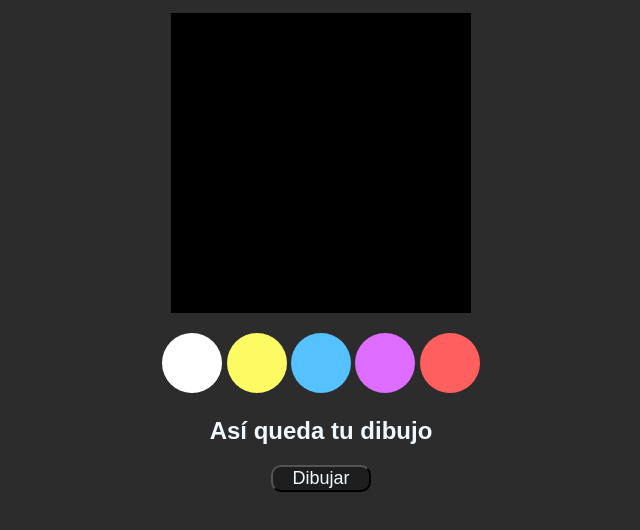
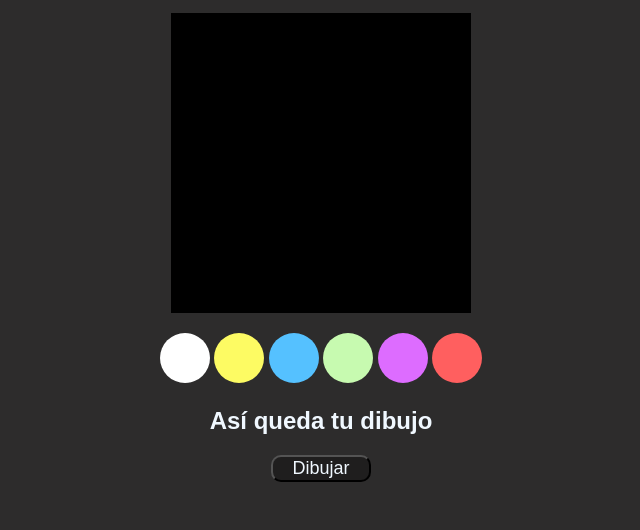
Before and after one commit to juanMBMedina/proBasicaPlatzi, a plain HTML site: page dibujo.html in a window 1280 px wide. Both pictures are taken after a click on the button "Dibujar". Shown: the part 110-640 px from the top of the page, without its empty margins (319-959 px from the left). Drawn offline with Linux system fonts and the light colour scheme.

Commit message:
Cambia de colores, pero no aparece el mensaje de alerta

```diff
--- a/dibujo.html
+++ b/dibujo.html
@@ -18,21 +18,25 @@
     <br>
     <p>
         <span>
-            <canvas class="color" id="color1"></canvas>
+            <canvas class="marcocolor" id="color1"></canvas>
         </span>
         <span>
-            <canvas class="color"  id="color2"></canvas>
+            <canvas class="marcocolor"  id="color2"></canvas>
         </span>
         <span>
-            <canvas class="color"  id="color3"></canvas>
+            <canvas class="marcocolor"  id="color3"></canvas>
         </span>
         <span>
-            <canvas class="color"  id="color4"></canvas>
+            <canvas class="marcocolor"  id="color4"></canvas>
         </span>
         <span>
-            <canvas class="color"  id="color5"></canvas>
+            <canvas class="marcocolor"  id="color5"></canvas>
+        </span>
+        <span>
+            <canvas class="marcocolor"  id="color6"></canvas>
         </span>
     </p>
+    <p style="color: #FF5F5F" hidden="true" id="msjAlerta">Mouse encima de un color para poder dibujar</p>
     <h2>Así queda tu dibujo</h2>
     <input type="button" id="butDraw" value="Dibujar" />
     <script src="dibujo.js" type="text/javascript"></script>
--- a/dibujo.js
+++ b/dibujo.js
@@ -1,17 +1,31 @@
-//Prametos Default
-var colorLineDefault = "#C7FAB0";
-var colorLine = colorLineDefault;
+//Parametos Default
+var colorLine = "";
 // Objetos
 var numLineas = document.getElementById("txtIn");
 var botonDibujar = document.getElementById("butDraw");
+// Paletas de colores
+var color1 = document.getElementById("color1");
+var color2 = document.getElementById("color2");
+var color3 = document.getElementById("color3");
+var color4 = document.getElementById("color4");
+var color5 = document.getElementById("color5");
+var color6 = document.getElementById("color6");
+// Mensaje de alerta.
+var msjAlerta = document.getElementById("msjAlerta");
+console.log(msjAlerta);
+// Canvas Dibujo.
 var dibCanvas = document.getElementById("dibujito");
 var lienzo = dibCanvas.getContext("2d");
-//Eventos.
+// Eventos.
 numLineas.addEventListener("input", dibujarFigura);
 botonDibujar.addEventListener("click", dibujarFigura);
-//Prueba
-botonDibujar.addEventListener("mouseover", prueba1);
-botonDibujar.addEventListener("mouseout", prueba2);
+color1.addEventListener("mouseover", onColor1);
+color2.addEventListener("mouseover", onColor2);
+color3.addEventListener("mouseover", onColor3);
+color4.addEventListener("mouseover", onColor4);
+color5.addEventListener("mouseover", onColor5);
+color6.addEventListener("mouseover", onColor6);
+//botonDibujar.addEventListener("mouseout", prueba2);
 
 function drawLine(lienzo, initPoint, endPoint, color) {
     lienzo.beginPath();
@@ -60,21 +74,42 @@ function verficaValor() {
 function dibujarFigura() {
     if (verficaValor() && parseInt(numLineas.value) > 0) {
         dibCanvas.width = dibCanvas.width;
-        if (colorLine != colorLineDefault) {
+        if (colorLine == "") {
+            console.log("Debe aparecer...");
+            msjAlerta.setAttribute("hidden", "false");
+        } else {
+            msjAlerta.setAttribute("hidden", "true");
             figura(dibCanvas.width, dibCanvas.height, parseInt(numLineas.value), colorLine);
-        } else {
-            figura(dibCanvas.width, dibCanvas.height, parseInt(numLineas.value), colorLineDefault);
         }
-
     }
 }
 
-function prueba1() {
+function onColor1() {
     colorLine = "#FFFFFF";
     dibujarFigura();
 }
 
-function prueba2() {
-    colorLine = colorLineDefault;
+function onColor2() {
+    colorLine = "#FDFB63";
     dibujarFigura();
 }
+
+function onColor3() {
+    colorLine = "#55C1FF";
+    dibujarFigura();
+}
+
+function onColor4() {
+    colorLine = "#C7FAB0";
+    dibujarFigura();
+}
+
+function onColor5() {
+    colorLine = "#DD6CFF";
+    dibujarFigura();
+}
+
+function onColor6() {
+    colorLine = "#FF5F5F";
+    dibujarFigura();
+}
--- a/estilo.css
+++ b/estilo.css
@@ -9,30 +9,34 @@ canvas.mapadibujo {
     background-color: black;
 }
 
-canvas.color {
-    width: 60px;
-    height: 60px;
-    border-radius: 30px;
+canvas.marcocolor {
+    width: 50px;
+    height: 50px;
+    border-radius: 50%;
 }
 
 #color1 {
-    background-color: rgb(255, 255, 255);
+    background-color: #FFFFFF;
 }
 
 #color2 {
-    background-color: rgb(253, 251, 99);
+    background-color: #FDFB63;
 }
 
 #color3 {
-    background-color: rgb(85, 193, 255);
+    background-color: #55C1FF;
 }
 
 #color4 {
-    background-color: rgb(221, 108, 255);
+    background-color: #C7FAB0;
 }
 
 #color5 {
-    background-color: rgb(255, 95, 95);
+    background-color: #DD6CFF;
+}
+
+#color6 {
+    background-color: #FF5F5F;
 }
 
 input[type="text"],
```
